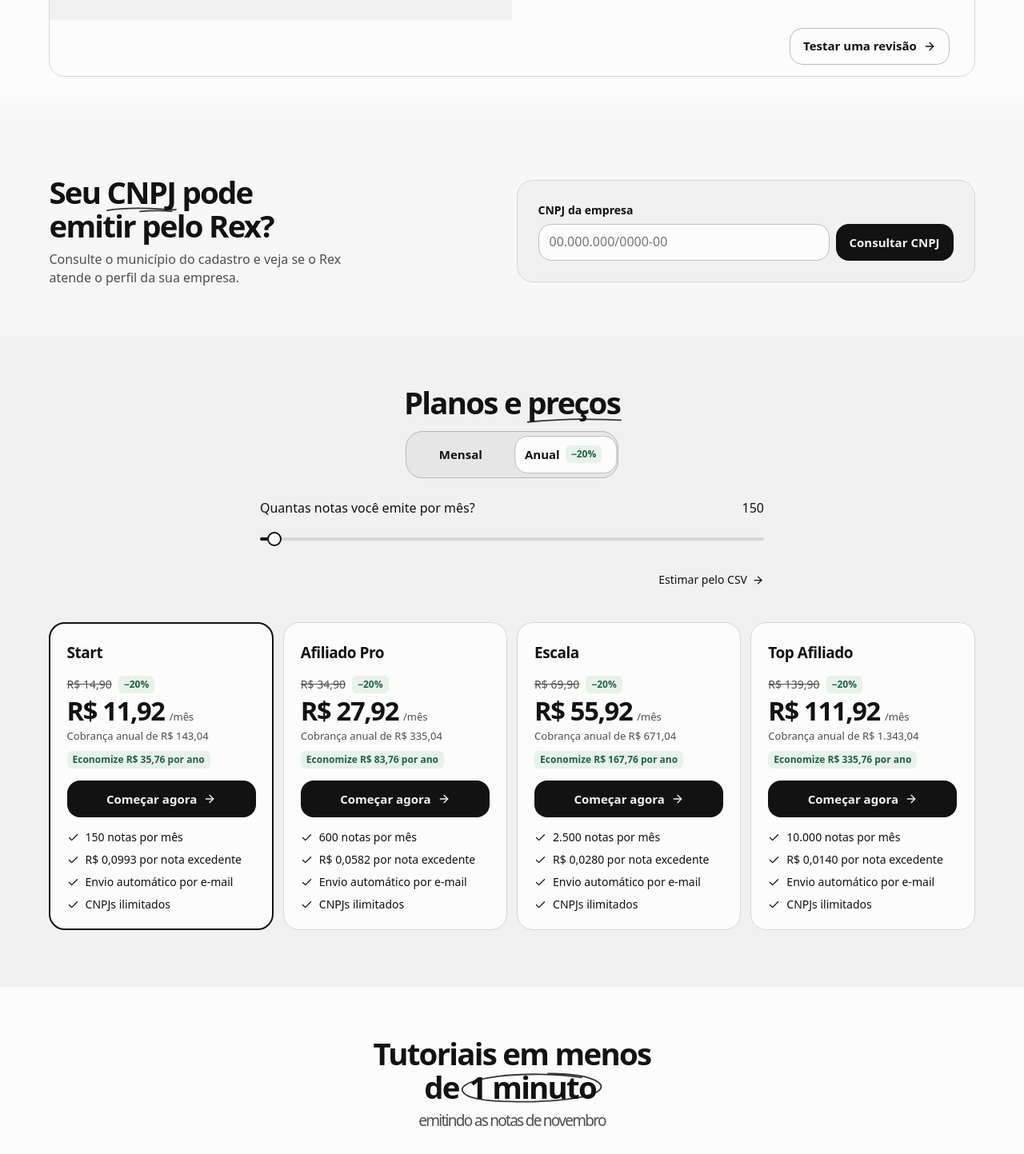
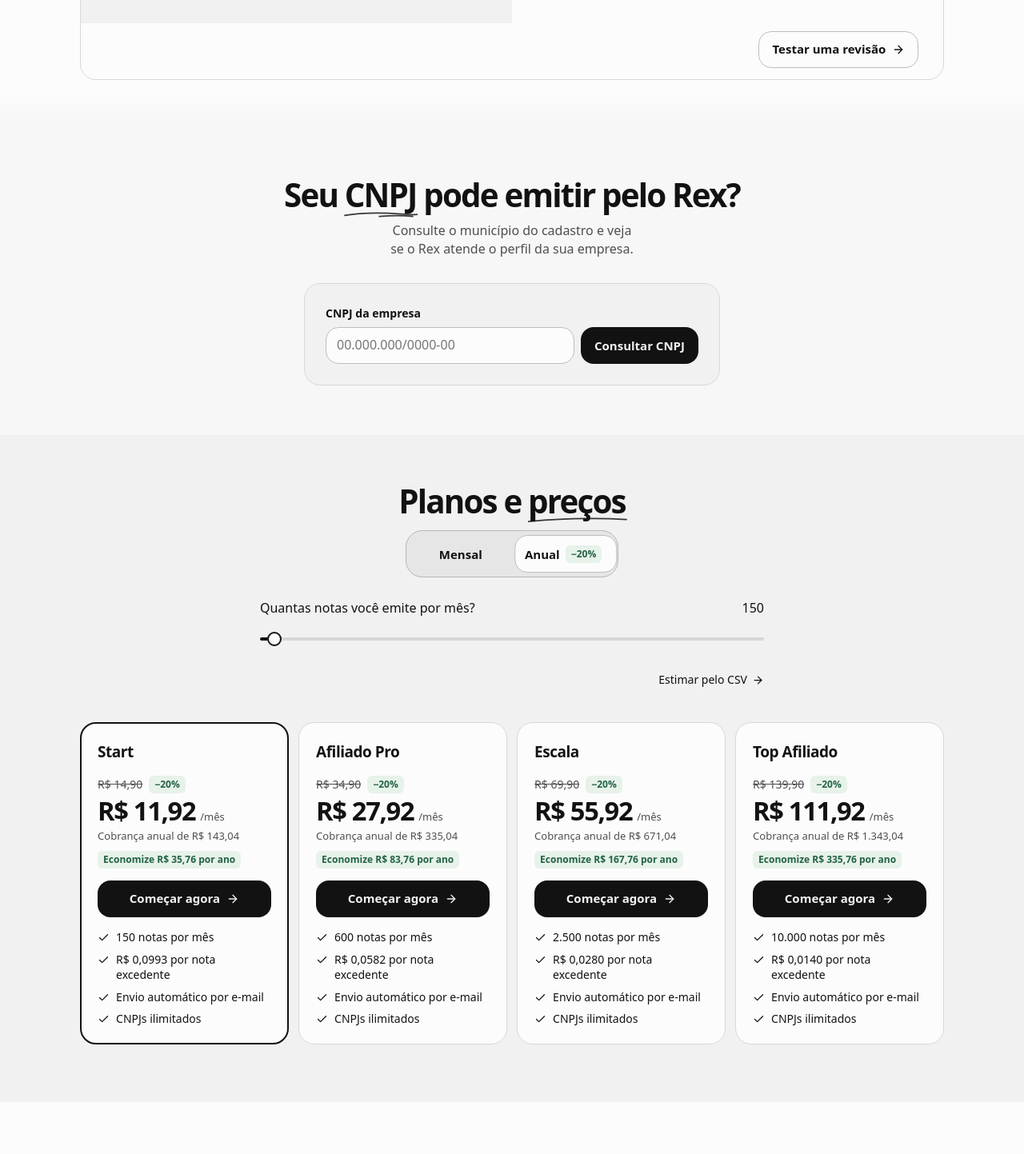
Before and after one commit to washington-snowe/emissor-nfse-lote, a Next.js app: page / in a window 1280 px wide. Shown: the part 1330-2773 px from the top of the page at 80% size. Built offline with nearby package versions, Linux system fonts and the light colour scheme.

Commit message:
Balance landing card widths and center CNPJ

```diff
--- a/src/app/landing.css
+++ b/src/app/landing.css
@@ -16,8 +16,10 @@
   --r-btn: 16px;
   --landing-card-radius: 20px;
   --landing-content-gap: clamp(18px, 2.4vw, 32px);
-  --landing-heading-size: clamp(27px, 3vw, 42px);
-  --landing-subheading-size: clamp(17px, 1.5vw, 21px);
+  --landing-heading-size: clamp(29px, 3.15vw, 44px);
+  --landing-subheading-size: clamp(18px, 1.55vw, 22px);
+  --landing-card-inset: clamp(4px, 1.1vw, 14px);
+  --landing-card-track: min(1080px, calc(100% - 2 * var(--landing-card-inset)));
   --landing-control-height: 46px;
   --space-edge: clamp(18px, 4.8vw, 76px);
   --landing-section-space: clamp(36px, 4.8vw, 68px);
@@ -100,7 +102,7 @@ html:has(.landing :focus-visible) { scroll-behavior: auto; }
   inset-inline-start: 0;
   display: flex;
   align-items: center;
-  gap: clamp(14px, 3vw, 44px);
+  gap: clamp(10px, 1.9vw, 27px);
   width: max-content;
   color: var(--masthead-text);
   font-size: 15px;
@@ -217,12 +219,16 @@ html:has(.landing :focus-visible) { scroll-behavior: auto; }
 }
 .landing-flow { --landing-next-surface: var(--landing-soft); padding-block-start: clamp(34px, 3.6vw, 54px); background-color: var(--surface); }
 .landing-flow h2 { margin-bottom: var(--landing-content-gap); text-align: center; }
+.landing-steps, .landing-report-preview, .landing-plan-carousel, .landing-carousel-controls {
+  width: var(--landing-card-track);
+  margin-inline: auto;
+}
 .landing-steps {
   --step-gap: clamp(23px, 2.6vw, 36px);
   display: grid;
   grid-template-columns: repeat(3, minmax(0, 1fr));
   gap: var(--step-gap);
-  margin: 0;
+  margin-block: 0;
   padding: 0;
   list-style: none;
 }
@@ -398,13 +404,13 @@ html:has(.landing :focus-visible) { scroll-behavior: auto; }
 .landing-eligibility { background-color: var(--landing-soft); }
 .landing .landing-eligibility-grid {
   display: grid;
-  grid-template-columns: minmax(0, .93fr) minmax(0, 1fr);
-  align-items: center;
-  gap: clamp(18px, 4vw, 56px);
+  justify-items: center;
+  gap: var(--landing-content-gap);
 }
-.landing-eligibility h2 { max-width: 19ch; }
-.landing-eligibility-intro { max-width: 44ch; color: var(--muted); margin: 10px 0 0; line-height: 1.45; text-wrap: pretty; }
-.landing-eligibility-panel { container-type: inline-size; padding: clamp(16px, 2.3vw, 26px); background: var(--wash); border: 1px solid var(--line); border-radius: var(--landing-card-radius); }
+.landing-eligibility-head { width: 100%; text-align: center; }
+.landing-eligibility h2 { max-width: 29ch; margin-inline: auto; }
+.landing-eligibility-intro { max-width: 53ch; color: var(--muted); margin: 10px auto 0; line-height: 1.45; text-wrap: balance; }
+.landing-eligibility-panel { width: min(clamp(304px, 44vw, 520px), calc(100% - 2 * var(--landing-card-inset))); container-type: inline-size; padding: clamp(16px, 2.3vw, 26px); background: var(--wash); border: 1px solid var(--line); border-radius: var(--landing-card-radius); }
 .landing-eligibility-panel label { display: block; font-size: 14px; font-weight: 550; margin-bottom: 6px; }
 .landing-eligibility-fields { display: grid; grid-template-columns: minmax(0, 1fr) auto; gap: 8px; }
 @container (max-width: 340px) {
@@ -435,9 +441,8 @@ html:has(.landing :focus-visible) { scroll-behavior: auto; }
 .landing-tutorials-content { text-align: center; }
 .landing-tutorials h2 { max-width: 23ch; margin-inline: auto; }
 .landing-tutorials .landing-ink-word { margin-inline: .12em; }
-.landing-tutorial-subtitle { display: block; color: var(--muted); font-size: clamp(15px, 1.5vw, 19px); font-weight: 500; line-height: 1.4; margin-top: 8px; }
 .landing-tutorials-grid {
-  width: min(100%, 410px);
+  width: min(100%, 500px);
   display: grid;
   grid-template-columns: repeat(2, minmax(0, 1fr));
   gap: clamp(10px, 2vw, 24px);
@@ -445,13 +450,13 @@ html:has(.landing :focus-visible) { scroll-behavior: auto; }
 }
 .landing-tutorials-grid > div { min-width: 0; display: grid; grid-template-rows: subgrid; grid-row: span 2; row-gap: 7px; }
 .landing-video-slot { aspect-ratio: 9 / 16; background: #fff; border: 1px solid var(--line); border-radius: var(--landing-card-radius); }
-.landing-tutorials-grid h3 { align-self: end; font-size: 16px; font-weight: 550; line-height: 1.35; text-wrap: balance; }
+.landing-tutorials-grid h3 { align-self: end; font-size: 17px; font-weight: 550; line-height: 1.35; text-wrap: balance; }
 
 .landing-simulator { background-color: var(--landing-soft); }
 .landing-simulator-content { display: grid; justify-items: center; gap: clamp(13px, 2.4vw, 24px); }
 .landing-simulator-head { text-align: center; }
 .landing-simulator-head p { max-width: 56ch; margin: 8px auto 0; color: var(--muted); line-height: 1.42; text-wrap: balance; }
-.landing-file-panel { width: min(100%, 690px); min-width: 0; }
+.landing-file-panel { width: min(610px, calc(100% - 2 * var(--landing-card-inset))); min-width: 0; }
 .landing-file-zone {
   display: flex;
   position: relative;
@@ -610,7 +615,7 @@ html:has(.landing :focus-visible) { scroll-behavior: auto; }
   .landing-report-summary dl { display: grid; grid-template-columns: repeat(3, minmax(0, 1fr)); gap: 8px; }
   .landing-report-summary dl > div { display: grid; align-content: start; gap: 6px; padding: 8px 0 0; }
   .landing-report-summary dd { font-size: clamp(14px, 4vw, 18px); }
-  .landing .landing-eligibility-grid { grid-template-columns: minmax(0, 1fr); }
+  .landing-tutorials { --space-edge: 14px; }
   .landing-footer-grid {
     grid-template-columns: repeat(2, minmax(0, 1fr));
     grid-template-areas: "about about" "navigation contact" "navigation legal";
--- a/src/components/landing-eligibility.tsx
+++ b/src/components/landing-eligibility.tsx
@@ -84,7 +84,7 @@ export function LandingEligibility({ supportHref }: { supportHref?: string }) {
 
   return <section className="landing-eligibility" id="consultar-cnpj" aria-labelledby="eligibility-title">
     <div className="wrap landing-eligibility-grid">
-      <div data-landing-reveal="heading">
+      <div className="landing-eligibility-head" data-landing-reveal="heading">
         <h2 id="eligibility-title">Seu <span className="landing-ink-word">CNPJ<svg className="landing-ink-underline" viewBox="0 0 140 14" preserveAspectRatio="none" aria-hidden="true">
           <path pathLength={1} d="M3 9C34 3 71 3 108 6c10 1 21 2 29 1M67 11c23-2 46-2 62 0" />
         </svg></span> pode emitir pelo Rex?</h2>
--- a/src/components/landing-tutorials.tsx
+++ b/src/components/landing-tutorials.tsx
@@ -1,27 +1,11 @@
-"use client";
-
-import { useSyncExternalStore } from "react";
-
-const monthName = new Intl.DateTimeFormat("pt-BR", { month: "long", timeZone: "America/Sao_Paulo" });
 const tutorials = ["Notas de comissão extra", "Nota Avulsa"];
 
-function subscribe(onChange: () => void) {
-  const interval = window.setInterval(onChange, 60_000);
-  return () => window.clearInterval(interval);
-}
-
-function currentMonth() {
-  return monthName.format(new Date());
-}
-
 export function LandingTutorials() {
-  const month = useSyncExternalStore(subscribe, currentMonth, () => "");
-
   return <section className="landing-tutorials" id="tutoriais" aria-labelledby="tutorial-title">
     <div className="wrap landing-tutorials-content">
       <h2 id="tutorial-title" data-landing-reveal="heading">Tutoriais em menos de <span className="landing-ink-word">1 minuto<svg className="landing-ink-loop" viewBox="0 0 210 66" preserveAspectRatio="none" aria-hidden="true">
         <path pathLength={1} d="M174 12C142 4 94 3 55 10 19 17 3 28 7 40c4 13 27 20 68 21 52 2 108-6 123-22 11-12-4-25-28-31-12-3-27-5-43-4" />
-      </svg></span>{" "}<span className="landing-tutorial-subtitle">emitindo as notas {month ? `de ${month}` : "do mês"}</span></h2>
+      </svg></span></h2>
       <div className="landing-tutorials-grid">
         {tutorials.map(title => <div key={title} data-landing-reveal="card">
           <h3>{title}</h3>
```
